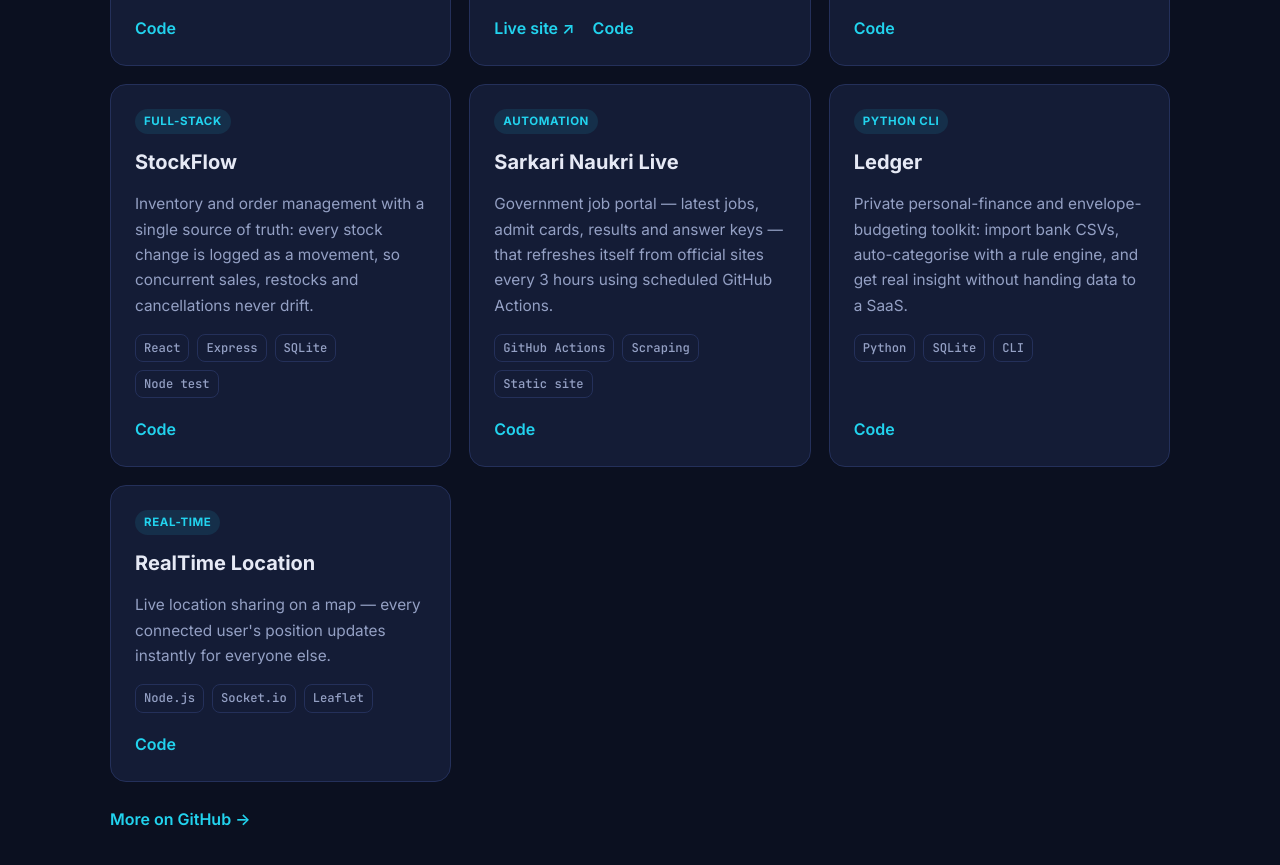
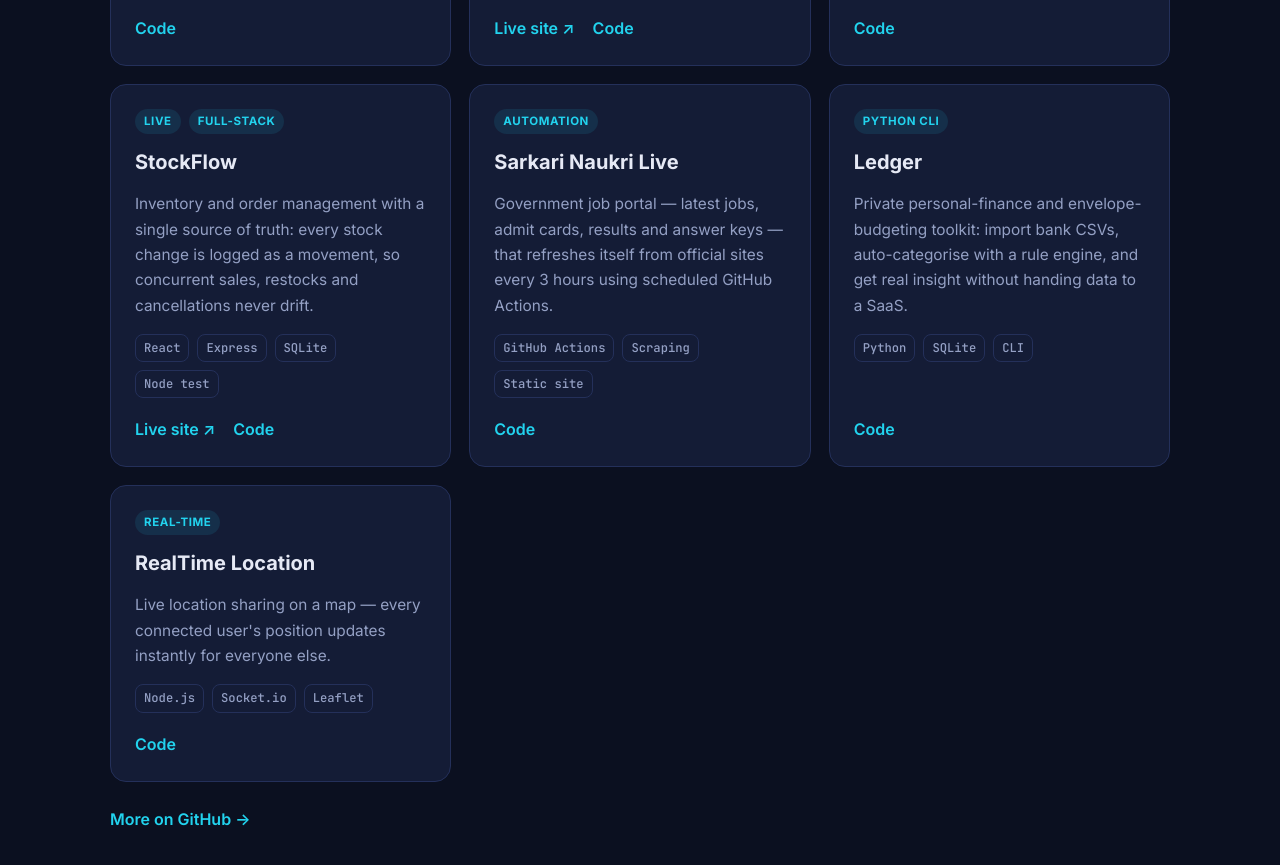
Before and after one commit to sanskar-vermaa/SanskarPortfolio, a plain HTML site: page index.html in a window 1280 px wide. Shown: the part 1505-2370 px from the top of the page. Drawn offline with Linux system fonts and the light colour scheme.

Commit message:
Link live StockFlow deployment

```diff
--- a/index.html
+++ b/index.html
@@ -93,11 +93,14 @@
         </article>
 
         <article class="card">
-          <div class="card-top"><span class="tag">Full-stack</span></div>
+          <div class="card-top"><span class="tag">Live</span><span class="tag">Full-stack</span></div>
           <h3>StockFlow</h3>
           <p>Inventory and order management with a single source of truth: every stock change is logged as a movement, so concurrent sales, restocks and cancellations never drift.</p>
           <ul class="stack"><li>React</li><li>Express</li><li>SQLite</li><li>Node test</li></ul>
-          <div class="links"><a href="https://github.com/sanskar-vermaa/stockflow-inventory-management" target="_blank" rel="noopener">Code</a></div>
+          <div class="links">
+            <a href="https://stockflow-inventory-management-nine.vercel.app" target="_blank" rel="noopener">Live site ↗</a>
+            <a href="https://github.com/sanskar-vermaa/stockflow-inventory-management" target="_blank" rel="noopener">Code</a>
+          </div>
         </article>
 
         <article class="card">
```
